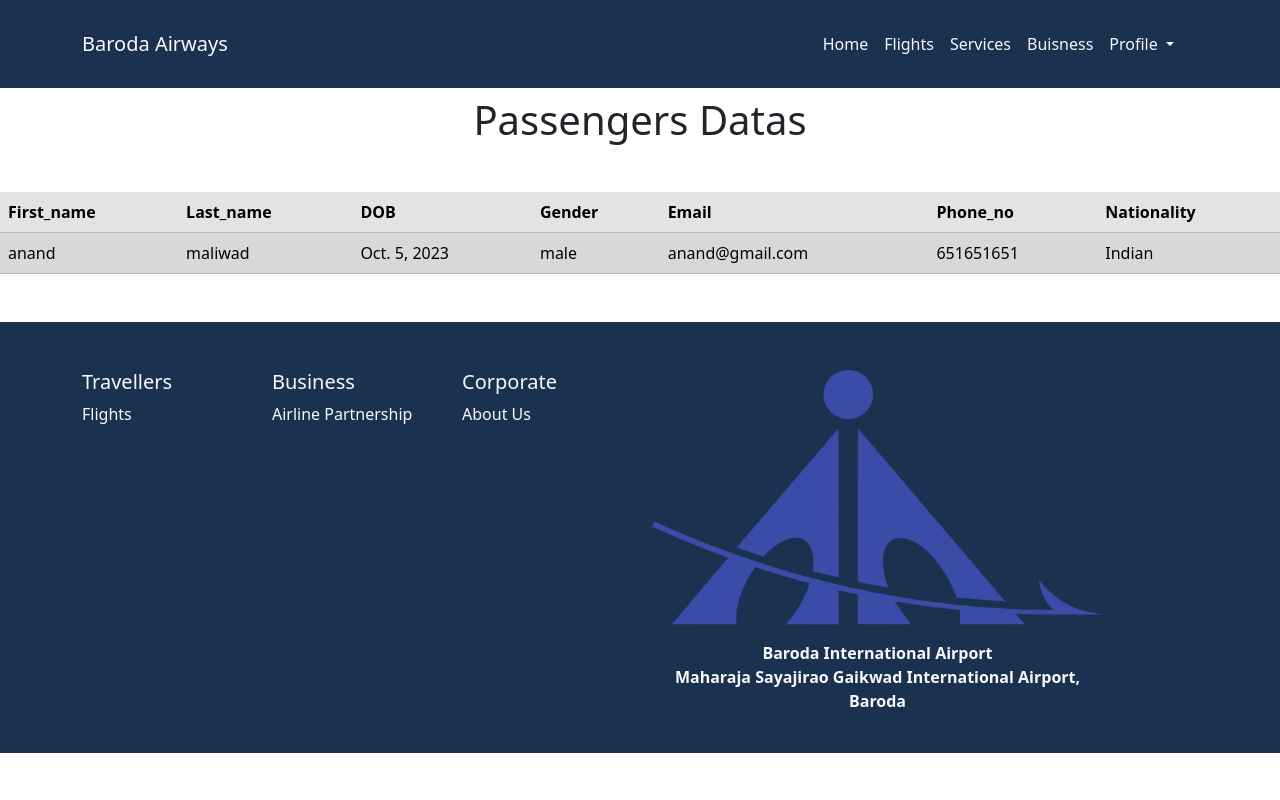
After one commit to Sachinkalgude/Airport_Management_System, a Django app: page /profile/ in a window 1280 px wide. The commit adds this page. Run offline with Django 4.2, Linux system fonts and the light colour scheme; data comes from the database, SQL or seed files in the repository; both versions use the stored data as it was after the commit.

Commit message:
views function

```diff
--- a/Flights/forms.py
+++ b/Flights/forms.py
@@ -36,7 +36,7 @@ class show_passengers_data(forms.ModelForm):
     class Meta:
         model = passengers
         fields = ['First_name', 'Last_name', 'DOB', 'Gender', 'Email',
-                  'Phone_no', 'Nationality', 'Flight_no', 'Flight_from', 'Flight_to']
+                  'Phone_no', 'Nationality', 'Flight_no', 'Flight_from', 'Flight_to','booking_id']
         widgets = {
             'First_name': forms.TextInput(attrs={'class': 'form-control', }),
             'Last_name': forms.TextInput(attrs={'class': 'form-control'}),
@@ -48,4 +48,5 @@ class show_passengers_data(forms.ModelForm):
             'Flight_no': forms.Select(attrs={'class': 'form-control'}),
             'Flight_from': forms.TextInput(attrs={'class': 'form-control'}),
             'Flight_to': forms.TextInput(attrs={'class': 'form-control'}),
+            'booking_id' : forms.TextInput(attrs={'class':'form-control'}),
         }
--- a/Flights/models.py
+++ b/Flights/models.py
@@ -30,6 +30,7 @@ class passengers(models.Model):
     Flight_no = models.ForeignKey(Flights, on_delete=models.CASCADE)
     Flight_from = models.CharField(max_length=50)
     Flight_to = models.CharField(max_length=50)
+    booking_id = models.CharField(max_length=20)
 
     is_active = models.BooleanField(default=True)
     created_on = models.DateTimeField(auto_now=True)
--- a/Flights/urls.py
+++ b/Flights/urls.py
@@ -1,5 +1,12 @@
 from django.urls import path
-from .views import show_flights_fields, flight_show, search_Flights
+from .views import (
+        show_flights_fields,
+        flight_show,
+        search_Flights,
+        business_page,
+        service_page,
+        all_profile,
+    )
 
 
 urlpatterns = [
@@ -8,6 +15,14 @@ urlpatterns = [
     # path('delete/<int:id>/', Delete, name='delete'),
     # testing
     path('', show_flights_fields, name='main'),
+    # all flights
     path('all_flights/', flight_show, name='show_db_Flights'),
-    path('search_flights/', search_Flights, name='search')
+    #search page
+    path('search_flights/', search_Flights, name='search'),
+    # business page
+    path('business_page/',business_page,name='businesspage'),
+    # service page
+    path('service_page/',service_page,name='servicepage'),
+    # profile page
+    path('profile/',all_profile,name='allprofile'),
 ]
--- a/Flights/views.py
+++ b/Flights/views.py
@@ -65,3 +65,16 @@ def search_Flights(request):
 #         model_.save()
 #         model_.delete()
 #         return redirect('home')
+
+# business page render
+def business_page(request):
+    return render(request,'business.html')
+
+# service page render
+def service_page(request):
+    return render(request,'service.html')
+
+# all profile
+def all_profile(request):
+    data = passengers.objects.all()
+    return render(request,'profile.html',{'data':data})
--- a/templates/base.html
+++ b/templates/base.html
@@ -65,10 +65,10 @@
                   >
                 </li>
                 <li class="nav-item">
-                  <a class="nav-link text-light" href="#">Services</a>
+                  <a class="nav-link text-light" href="{% url 'servicepage' %}">Services</a>
                 </li>
                 <li class="nav-item">
-                  <a class="nav-link text-light" href="#">Buisness</a>
+                  <a class="nav-link text-light" href="{% url 'businesspage' %}">Buisness</a>
                 </li>
                 <li class="nav-item dropdown">
                   <a
--- a/templates/business.html
+++ b/templates/business.html
@@ -124,5 +124,4 @@
             </div>
         </div>
     </section>
-
 {% endblock body %}
--- /dev/null
+++ b/templates/profile.html
@@ -0,0 +1,44 @@
+{% extends 'base.html'%}
+{% block body%}
+    <link
+    href="https://cdn.jsdelivr.net/npm/bootstrap@5.3.2/dist/css/bootstrap.min.css"
+    rel="stylesheet"
+    integrity="sha384-T3c6CoIi6uLrA9TneNEoa7RxnatzjcDSCmG1MXxSR1GAsXEV/Dwwykc2MPK8M2HN"
+    crossorigin="anonymous"
+    />
+
+
+    <h1 class='text-center text-dark'>Passengers Datas</h1>
+
+    {% if data %}
+    <table class="table table-secondary table-striped my-5">
+    <thead>
+        <tr>
+        <th scope="col">First_name</th>
+        <th scope="col">Last_name</th>
+        <th scope="col">DOB</th>
+        <th scope="col">Gender</th>
+        <th scope="col">Email</th>
+        <th scope="col">Phone_no</th>
+        <th scope="col">Nationality</th>
+        </tr>
+    </thead>
+    <tbody>
+        {% for dt in data %}
+            <tr>
+            <td>{{dt.First_name}}</td>
+            <td>{{dt.Last_name}}</td>
+            <td>{{dt.DOB}}</td>
+            <td>{{dt.Gender}}</td>
+            <td>{{dt.Email}}</td>
+            <td>{{dt.Phone_no}}</td>
+            <td>{{dt.Nationality}}</td>
+            </td>
+            </tr>
+        {% endfor %}
+    </tbody>
+    </table>
+    {% endif %}
+
+
+{% endblock body %}
```
Also changed, not shown: templates/service.html (+14 -10 lines), Flights/migrations/0004_passengers_booking_id_alter_flights_arrival_time.py (added), Flights/static/services_img/medical-center.jpg (added), db.sqlite3.
